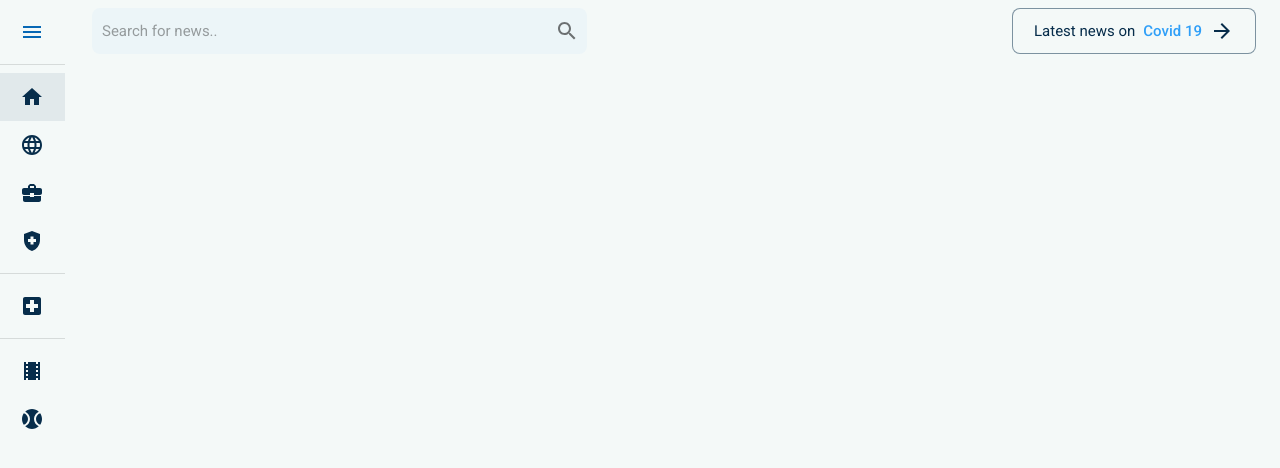
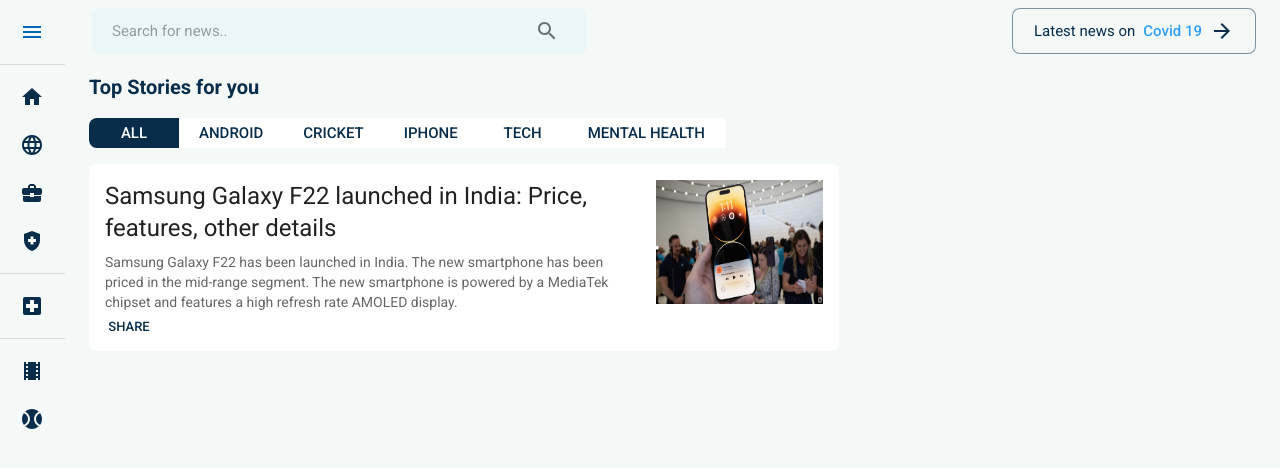
Before and after one commit to iamdarshangowda/Next-News, a Next.js app: page /topstories in a window 1280 px wide. Shown: the top 468 px of the page. Built offline with nearby package versions, Linux system fonts and the light colour scheme.

Commit message:
topstories updated

```diff
--- /dev/null
+++ b/components/common/cards/longCards.tsx
@@ -0,0 +1,43 @@
+import React from "react";
+import Typography from "@mui/material/Typography";
+import { Button, Grid, Theme } from "@mui/material";
+import Image from "next/image";
+
+export const LongCards = () => {
+  return (
+    <Grid
+      container
+      sx={{
+        maxWidth: 750,
+        background: (theme: Theme) => theme.custom.white,
+        borderRadius: "8px",
+      }}
+      my={2}
+      p={1}
+    >
+      <Grid item xs={12} sm={9}>
+        <Typography gutterBottom variant="h5" component="div" px={1} pt={1}>
+          Samsung Galaxy F22 launched in India: Price, features, other details
+        </Typography>
+        <Typography variant="body2" color="text.secondary" px={1}>
+          Samsung Galaxy F22 has been launched in India. The new smartphone has
+          been priced in the mid-range segment. The new smartphone is powered by
+          a MediaTek chipset and features a high refresh rate AMOLED display.
+        </Typography>
+      </Grid>
+      <Grid item xs={12} sm={3} p={1}>
+        <img
+          width={"100%"}
+          height={"100%"}
+          src="/test/iphone.jpg"
+          alt="green iguana"
+        />
+      </Grid>
+      <Grid xs={12}>
+        <Button size="small" color="primary">
+          Share
+        </Button>
+      </Grid>
+    </Grid>
+  );
+};
--- /dev/null
+++ b/components/common/headerText.tsx
@@ -0,0 +1,19 @@
+import { Theme, Typography } from "@mui/material";
+import React from "react";
+
+interface HeaderProps {
+  text: string;
+}
+
+export const HeaderText: React.FunctionComponent<HeaderProps> = ({ text }) => {
+  return (
+    <Typography
+      fontSize={20}
+      fontWeight={700}
+      sx={{ color: (theme: Theme) => theme.palette.primary.main }}
+      mb={2}
+    >
+      {text}
+    </Typography>
+  );
+};
--- a/components/common/input-feilds/custom-input-feild.tsx
+++ b/components/common/input-feilds/custom-input-feild.tsx
@@ -22,7 +22,8 @@
           borderRadius: "8px",
           fontSize: "15px",
           boxShadow: "none",
-          paddingLeft: "10px",
+          paddingLeft: "20px",
+          paddingRight: "20px",
           fontWeight: 400,
           color: `${(theme: Theme) => theme.custom.placeHolder}`,
           backgroundColor: "rgba(47, 159, 248, 0.04)",
--- /dev/null
+++ b/components/common/tabs/ScrollableTabs.tsx
@@ -0,0 +1,82 @@
+import React, { useEffect, useState } from "react";
+import { Box, Tabs, Tab, Theme } from "@mui/material";
+import { makeStyles } from "@mui/styles";
+
+interface TabProps {
+  tabOption: any;
+  handleTabRoute: any;
+  defaultIndex: number;
+}
+
+const useStyles = makeStyles((theme: Theme) => ({
+  tabsRoot: {
+    minHeight: "auto !important",
+    borderRadius: "8px !important",
+  },
+  tabIndicator: {
+    height: "100% !important",
+    zIndex: 0,
+    borderRadius: "24px",
+    background: `#fff !important`,
+  },
+  tabRoot: {
+    minHeight: "auto !important",
+    zIndex: 1,
+    height: "30px",
+    fontSize: "15px !important",
+    fontWeight: `${500} !important`,
+    padding: "0px 20px !important",
+    color: `${theme.palette.primary.main} !important`,
+    textTransform: "none",
+    marginRight: "10px",
+    border: "0.2px solid #FFFFFF",
+    backgroundColor: `#fff !important`,
+    borderRadius: "20px",
+  },
+  selected: {
+    border: "none",
+    color: `#fff !important`,
+    background: `${theme.palette.primary.main} !important`,
+  },
+}));
+
+const ScrollableTabsButtonAuto: React.FunctionComponent<TabProps> = ({
+  tabOption,
+  handleTabRoute,
+  defaultIndex,
+}) => {
+  const classes = useStyles();
+  const [value, setValue] = useState<number | null>(0);
+
+  const handleChange = (event: React.SyntheticEvent, newValue: number) => {
+    setValue(newValue);
+  };
+
+  useEffect(() => {
+    setValue(defaultIndex);
+  }, [defaultIndex]);
+
+  return (
+    <Box>
+      <Tabs
+        value={value}
+        onChange={handleChange}
+        classes={{ root: classes.tabsRoot, indicator: classes.tabIndicator }}
+        variant="scrollable"
+        scrollButtons="auto"
+        allowScrollButtonsMobile
+      >
+        {tabOption.map((item: string, index: number) => (
+          <Tab
+            key={index}
+            label={item}
+            onClick={() => handleTabRoute(item)}
+            classes={{ root: classes.tabRoot, selected: classes.selected }}
+          />
+        ))}
+      </Tabs>
+    </Box>
+  );
+};
+
+export default ScrollableTabsButtonAuto;
--- a/components/introPage.tsx
+++ b/components/introPage.tsx
@@ -51,7 +51,7 @@
           <PrimaryButton
             text="Continue"
             loading={loading}
-            variant={"contained"}
+            variant={"outlined"}
             onclick={handleContinue}
             sx={{
               width: "200px",
--- a/components/layout/layout.tsx
+++ b/components/layout/layout.tsx
@@ -6,9 +6,6 @@
 export const Layout = (props: any) => {
   const router = useRouter();
   return (
-    <Box>
-      <Box component="main">{props.children}</Box>
-      {router.pathname === "/" ? null : <Sidebar />}
-    </Box>
+    <Box>{router.pathname === "/" ? null : <Sidebar props={props} />}</Box>
   );
 };
--- a/components/layout/sidebar.tsx
+++ b/components/layout/sidebar.tsx
@@ -33,7 +33,7 @@
 const drawerWidth = 230;
 
 const openedMixin = (theme: Theme): CSSObject => ({
-  width: drawerWidth,
+  maxWidth: drawerWidth,
   backgroundColor: theme.palette.background.default,
   border: "none",
   transition: theme.transitions.create("width", {
@@ -84,7 +84,10 @@
   }),
 }));
 
-export const Sidebar = () => {
+interface Props {
+  props: any;
+}
+export const Sidebar: React.FunctionComponent<Props> = ({ props }) => {
   const router = useRouter();
   const theme = useTheme();
   const [open, setOpen] = useState(false);
@@ -95,7 +98,7 @@
 
   const DrawerDataTop = [
     {
-      link: "/topstories",
+      link: "/topstories?tab=All",
       title: "Top Stories",
       icon: <HomeIcon />,
     },
@@ -287,6 +290,9 @@
           ))}
         </List>
       </Drawer>
+      <Box component="main" width="100%" mt={9}>
+        {props.children}
+      </Box>
     </Box>
   );
 };
--- a/pages/topstories.tsx
+++ b/pages/topstories.tsx
@@ -1,7 +1,59 @@
-import React from "react";
+import { Box, Container, Theme, Typography } from "@mui/material";
+import { NextPage } from "next";
+import { useRouter } from "next/router";
+import React, { useEffect, useState } from "react";
+import { LongCards } from "../components/common/cards/longCards";
+import { HeaderText } from "../components/common/headerText";
+import ScrollableTabsButtonAuto from "../components/common/tabs/ScrollableTabs";
 
-const TopStories = () => {
-  return <div>Hello</div>;
+const tabOption = [
+  "All",
+  "Android",
+  "Cricket",
+  "iPhone",
+  "Tech",
+  "Mental Health",
+];
+
+interface Props {
+  query: any;
+}
+
+const TopStories: NextPage<Props> = ({ query }) => {
+  const router = useRouter();
+  const [tabState, setTabState] = useState<string>(query.tab);
+  const [tabIndex, setTabIndex] = useState<number>(0);
+
+  const handleTabRoute = (state: string) => {
+    setTabState(state);
+    router.replace(`/topstories?tab=${state}`);
+  };
+
+  useEffect(() => {
+    tabOption.forEach((item: string, index: number) => {
+      if (item == router.query.tab) {
+        setTabIndex(index);
+      }
+    });
+  }, [router.query]);
+
+  return (
+    <Container maxWidth="xl">
+      <Box>
+        <HeaderText text="Top Stories for you" />
+        <ScrollableTabsButtonAuto
+          tabOption={tabOption}
+          handleTabRoute={handleTabRoute}
+          defaultIndex={tabIndex}
+        />
+        <LongCards />
+      </Box>
+    </Container>
+  );
 };
 
 export default TopStories;
+
+TopStories.getInitialProps = async ({ query }) => {
+  return { query };
+};
--- a/styles/theme.ts
+++ b/styles/theme.ts
@@ -6,6 +6,7 @@
         description:string;
         label: string;
         placeHolder:string;
+        white: string
       };
     }
     interface ThemeOptions {
@@ -13,6 +14,7 @@
         description?:string;
         label?: string;
         placeHolder?:string;
+        white?:string
       };
     }
   }
@@ -25,7 +27,8 @@
 custom: {
 description: "rgba(7,45,75,0.6)",
 label: "rgba(7,45,75,0.4)",
-placeHolder: "rgba(7,45,75,0.3)"
+placeHolder: "rgba(7,45,75,0.3)",
+white: "#fff"
 },
     palette: {
         primary: {
```
Also changed, not shown: public/reader.png (added), public/test/iphone.jpg (added).
